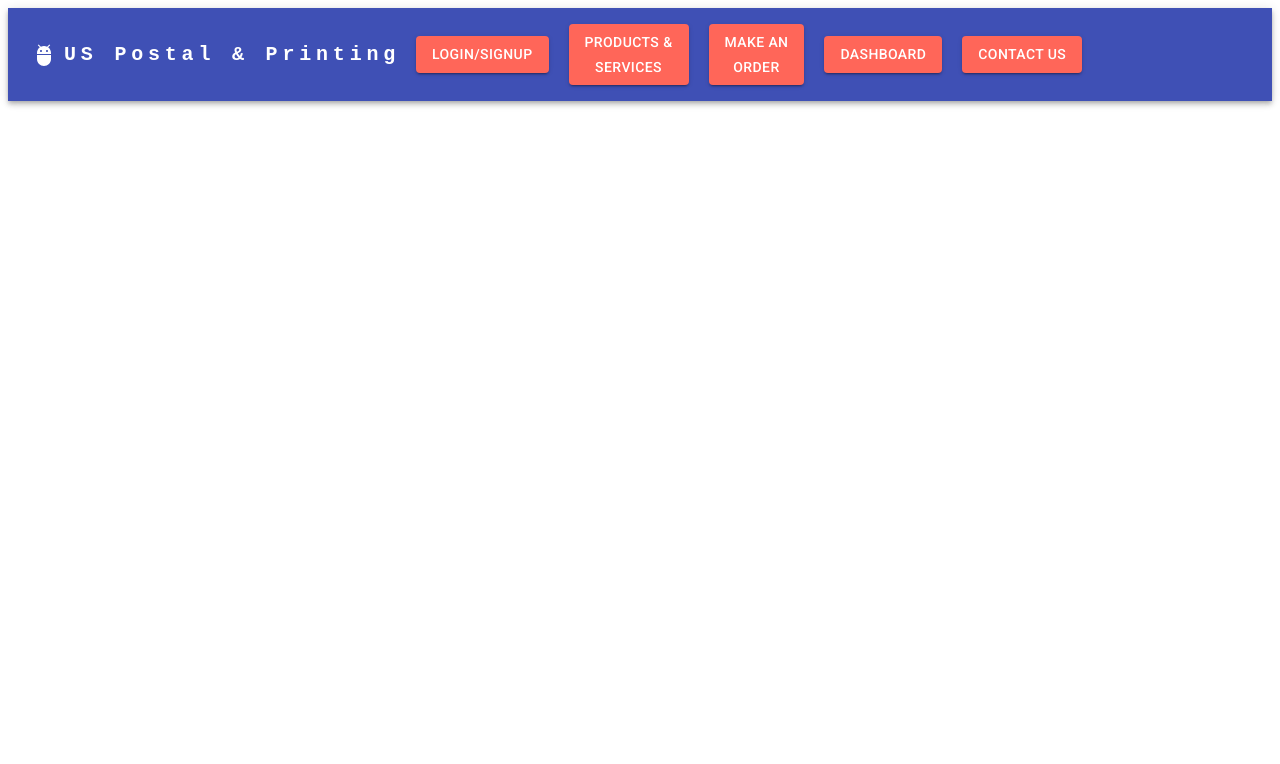
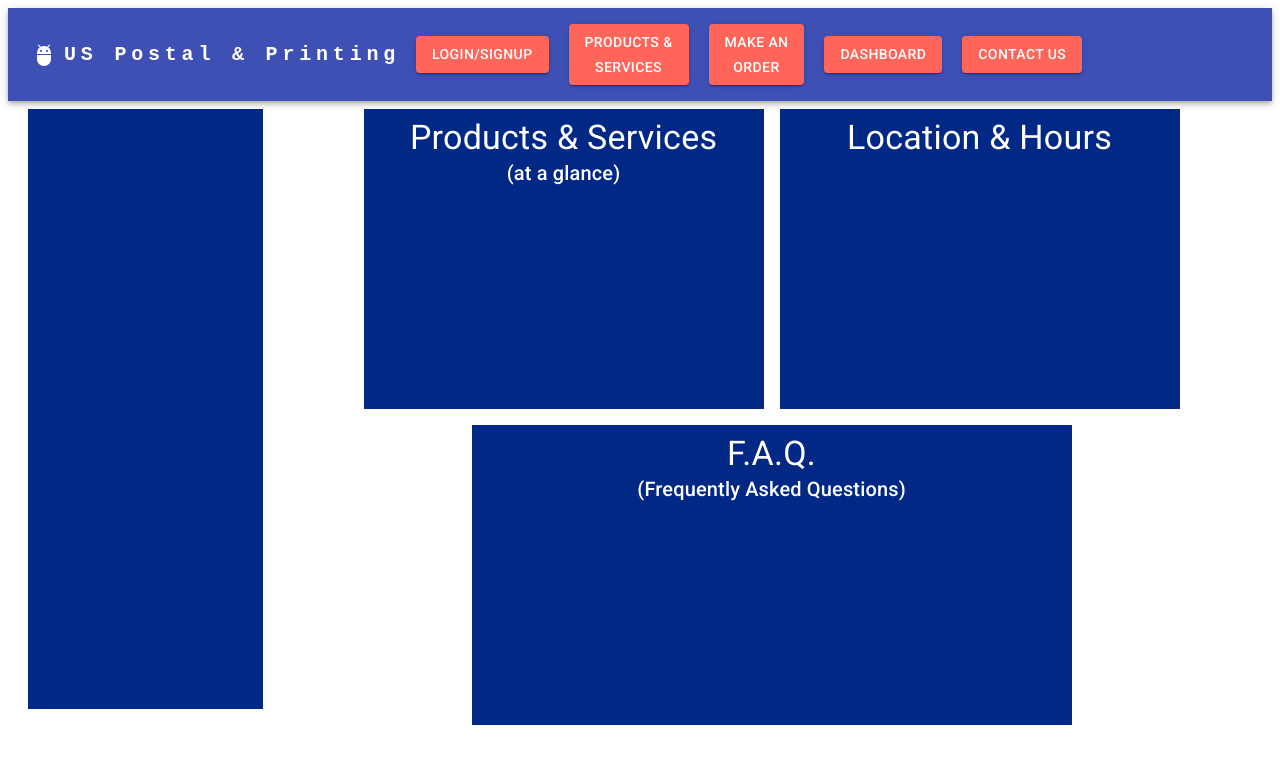
Before and after one commit to Mateo-Wallace/US-Postal-Printing, a React (Create React App) app in the folder client/: page / in a window 1280 px wide. Shown: the top 764 px of the page. Built offline with nearby package versions, Linux system fonts and the light colour scheme.

Commit message:
finished home page layout

```diff
--- a/client/src/App.js
+++ b/client/src/App.js
@@ -15,12 +15,14 @@ import Landing from './pages/Landing';
 import Signup from './pages/Signup';
 import Login from './pages/Login';
 import Dashboard from './pages/Dashboard';
+import Home from './pages/Home';
 
 /// IMPORT COMPONENTS ///
 import ProtectRoute from './components/ProtectRoute';
 
 import './App.css';
 import Nav from './components/Header';
+
 
 const httpLink = createHttpLink({
   uri: '/graphql',
@@ -68,9 +70,10 @@ function App() {
       <ThemeProvider theme={theme}>
       <Nav></Nav>
         <Routes>
-          <Route path='/' element={<Landing />} />
+          <Route path='/' element={<Home />} />
           <Route path='/signup' element={<Signup />} />
           <Route path='/login' element={<Login />} />
+          <Route path='/products&services' element={<Login />} />
           <Route
             path='dashboard/:userId'
             element={Auth.loggedIn() ? <Dashboard /> : <ProtectRoute />}
--- a/client/src/pages/Home.js
+++ b/client/src/pages/Home.js
@@ -0,0 +1,85 @@
+import React from 'react';
+import Container from '@mui/material/Container';
+import Box from '@mui/material/Box';
+import Typography from '@mui/material/Typography';
+
+
+const Home = () => {
+  return (
+    <div style={{display: 'flex'}}>
+      <Box
+      sx={{
+        margin: 1,
+        marginLeft: '20px',
+        alignSelf: 'flex-start',
+        width: 300,
+        height: 600,
+        backgroundColor: 'primary.dark',
+        '&:hover': {
+          backgroundColor: 'primary.main',
+          opacity: [0.9, 0.8, 0.7],
+        },
+      }}
+    />
+    <Container sx={{display: 'flex', flexDirection: 'row', flexWrap: 'wrap', justifyContent: 'center'}} fixed>
+      <Box
+      sx={{
+        margin: 1,
+        width: 400,
+        height: 300,
+        backgroundColor: 'primary.dark',
+        '&:hover': {
+          backgroundColor: 'primary.main',
+          opacity: [0.9, 0.8, 0.7],
+        },
+      }}
+    >
+    <Typography sx={{margin: 1, textAlign: 'center', color: 'white'}} variant="h4" gutterBottom>
+    Products & Services
+  </Typography>
+  <Typography sx={{marginTop: '-10px', textAlign: 'center', color: 'white'}} variant="h6" gutterBottom>
+    (at a glance)
+  </Typography>
+  </Box>
+     <Box
+      sx={{
+        margin: 1,
+        width: 400,
+        height: 300,
+        backgroundColor: 'primary.dark',
+        '&:hover': {
+          backgroundColor: 'primary.main',
+          opacity: [0.9, 0.8, 0.7],
+        },
+      }}
+    >
+    <Typography sx={{margin: 1, textAlign: 'center', color: 'white'}} variant="h4" gutterBottom>
+    Location & Hours
+  </Typography>
+  </Box>
+    <Box
+      sx={{
+        margin: 1,
+        alignSelf: 'flex-end',
+        width: 600,
+        height: 300,
+        backgroundColor: 'primary.dark',
+        '&:hover': {
+          backgroundColor: 'primary.main',
+          opacity: [0.9, 0.8, 0.7],
+        },
+      }}
+    >
+    <Typography sx={{margin: 1, textAlign: 'center', color: 'white'}} variant="h4" gutterBottom>
+    F.A.Q.
+  </Typography>
+  <Typography sx={{marginTop: '-10px', textAlign: 'center', color: 'white'}} variant="h6" gutterBottom>
+    (Frequently Asked Questions)
+  </Typography>
+  </Box>
+    </Container>
+    </div>
+  )
+};
+
+export default Home;
```
Also changed, not shown: client/src/pages/Products&Services.js (added).
